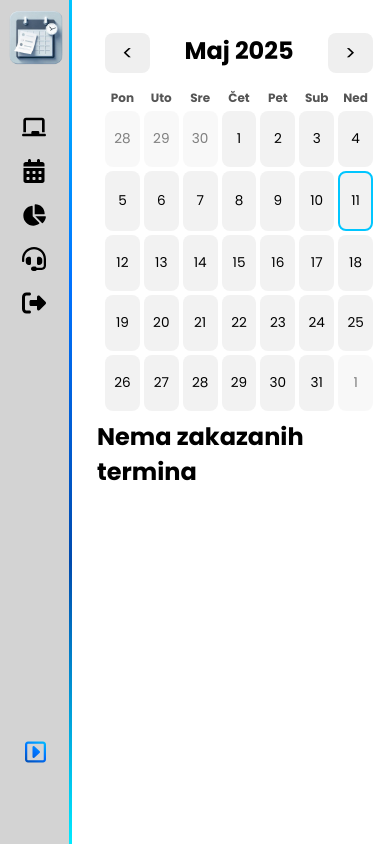
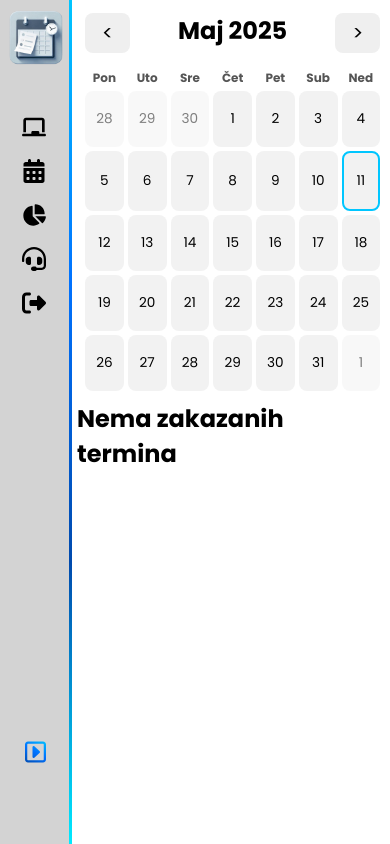
Before and after one commit to nemanja2424/moj-termin, a Next.js app: page /panel/termini in a window 390 px wide. Built offline with nearby package versions, Linux system fonts and the light colour scheme.

Commit message:
sitno css

```diff
--- a/src/app/panel/components/Kalendar.module.css
+++ b/src/app/panel/components/Kalendar.module.css
@@ -1,5 +1,6 @@
 .kalendarContent{
     height: 100%;
+    padding: 5px;
 }
 .kalendarWrapper {
     width: 100%;
--- a/src/app/panel/panel.module.css
+++ b/src/app/panel/panel.module.css
@@ -22,9 +22,9 @@
   color: #3b82f6;
 }
 .child{
-  padding: 20px;
+  padding: 0px;
   width: 100%;
-  max-width: calc(100% - 40px);
+  max-width: calc(100%);
 }
 .param{
     width: calc(100% - 60px);
@@ -239,7 +239,7 @@
 }
 @media (max-width: 600px) {
   .content{
-    padding: 5px;
+    padding: 0px;
     margin-left: 72px;
     max-width: calc(100% - 72px);
   }
```
